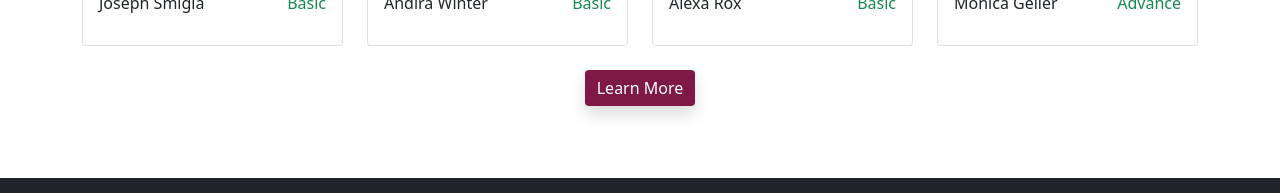
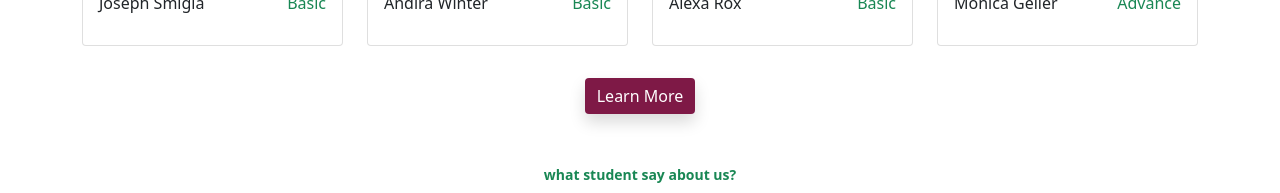
Before and after one commit to ShahidaMahtab/Art-Academy-React, a React (Create React App) app: page / in a window 1280 px wide. Shown: the part 1250-1443 px from the top of the page. Built offline with nearby package versions, Linux system fonts and the light colour scheme.

Commit message:
home edited

```diff
--- a/src/components/Home/Home.js
+++ b/src/components/Home/Home.js
@@ -3,6 +3,7 @@ import { Card } from "react-bootstrap";
 import Services from "../Services/Services";
 import banner from "../../Image/banner.jpg";
 import "./Home.css";
+import Review from "../Review/Review";
 const Home = () => {
   return (
     <>
@@ -37,6 +38,7 @@ const Home = () => {
         </Card.ImgOverlay>
       </Card>
       <Services></Services>
+      <Review></Review>
     </>
   );
 };
--- a/src/components/Services/Services.js
+++ b/src/components/Services/Services.js
@@ -13,20 +13,20 @@ const Services = () => {
     history.push("/lgservices");
   };
   return (
-    <Container className="my-5 text-center text-dark">
+    <Container className="mt-5 text-center text-dark">
       <Title
         titleStart="Our"
         titleEnd="Services"
         subtitle="Best services 2021"
       ></Title>
-      <Row xs={1} md={2} lg={4} className="g-4 mt-2">
+      <Row xs={1} md={2} lg={4} className="g-4 mt-2 mb-3">
         {newServices.map((service) => (
           <ServiceDetails key={service.key} service={service}></ServiceDetails>
         ))}
       </Row>
       <Button
         onClick={handleService}
-        className="my-4 btnColor border border-0 shadow"
+        className="mt-3 btnColor border border-0 shadow"
       >
         Learn More
       </Button>
```
